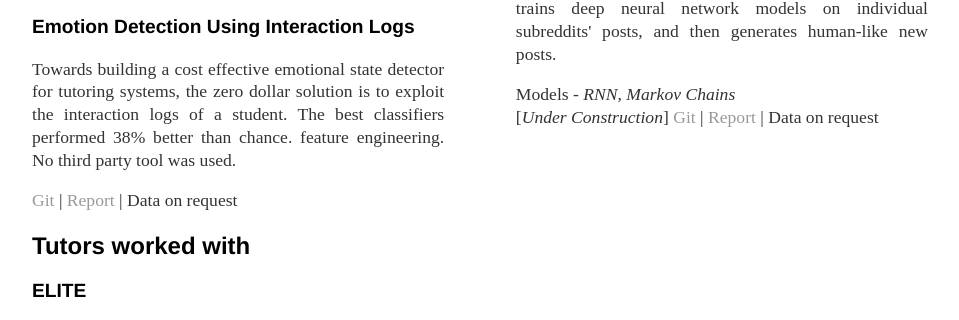
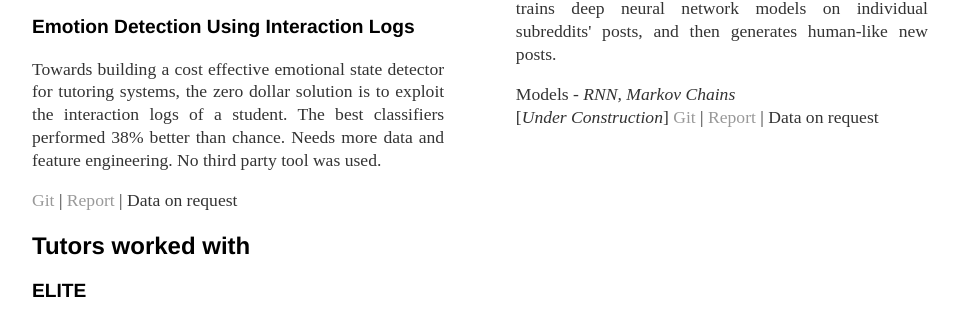
Before and after one commit to Shamya/shamyatest.github.io, a Jekyll site: the page built from projects/index.html, in a window 1280 px wide. Shown: the part 654-974 px from the top of the page, without its empty margins (160-1119 px from the left). Built offline with Jekyll 4.4.1, drawn with Linux system fonts in a browser that asks for light colours.

Commit message:
Update index.html

```diff
--- a/projects/index.html
+++ b/projects/index.html
@@ -11,7 +11,7 @@ title: My Projects
   <p>Reinforcement Learning is used to pick the best next pedagogical action that is personalized to a student's state in a tutoring system. This is built as a service in a generalized library, available for consumption by an tutoring system. (<a href="https://github.com/GeneralizedLearningUtilities/SuperGLU">SuperGLU</a>). This work is a property of US Army Research Lab (<a href = "https://www.arl.army.mil/www/default.cfm">ARL</a>).</p>
   <p><a href="https://github.com/GeneralizedLearningUtilities/SuperGLU/tree/master/SuperGLU/Services">Git</a> | <a href="https://docs.google.com/document/d/1RfX9zMZEjgFuY31qRXaRPC_b64N0yOLxdXTuean8K2s/edit?usp=sharing">Documentation</a> (In Progress)</p>
   <h3><a class="link" href="https://github.com/Shamya/EmotionDetectionInteractionLogs">Emotion Detection Using Interaction Logs</a></h3>
-  <p>Towards building a cost effective emotional state detector for tutoring systems, the zero dollar solution is to exploit the interaction logs of a student. The best classifiers performed 38% better than chance.  feature engineering. No third party tool was used. </p>
+  <p>Towards building a cost effective emotional state detector for tutoring systems, the zero dollar solution is to exploit the interaction logs of a student. The best classifiers performed 38% better than chance. Needs more data and feature engineering. No third party tool was used. </p>
   <p><a href="https://github.com/Shamya/EmotionDetectionInteractionLogs">Git</a> | <a href="https://drive.google.com/file/d/0Bz8URmIw_ZdjbldYdFVqWTdaOFE/view?usp=sharing">Report</a> | Data on request</p>
 
   <h2>Tutors worked with</h2>
```
